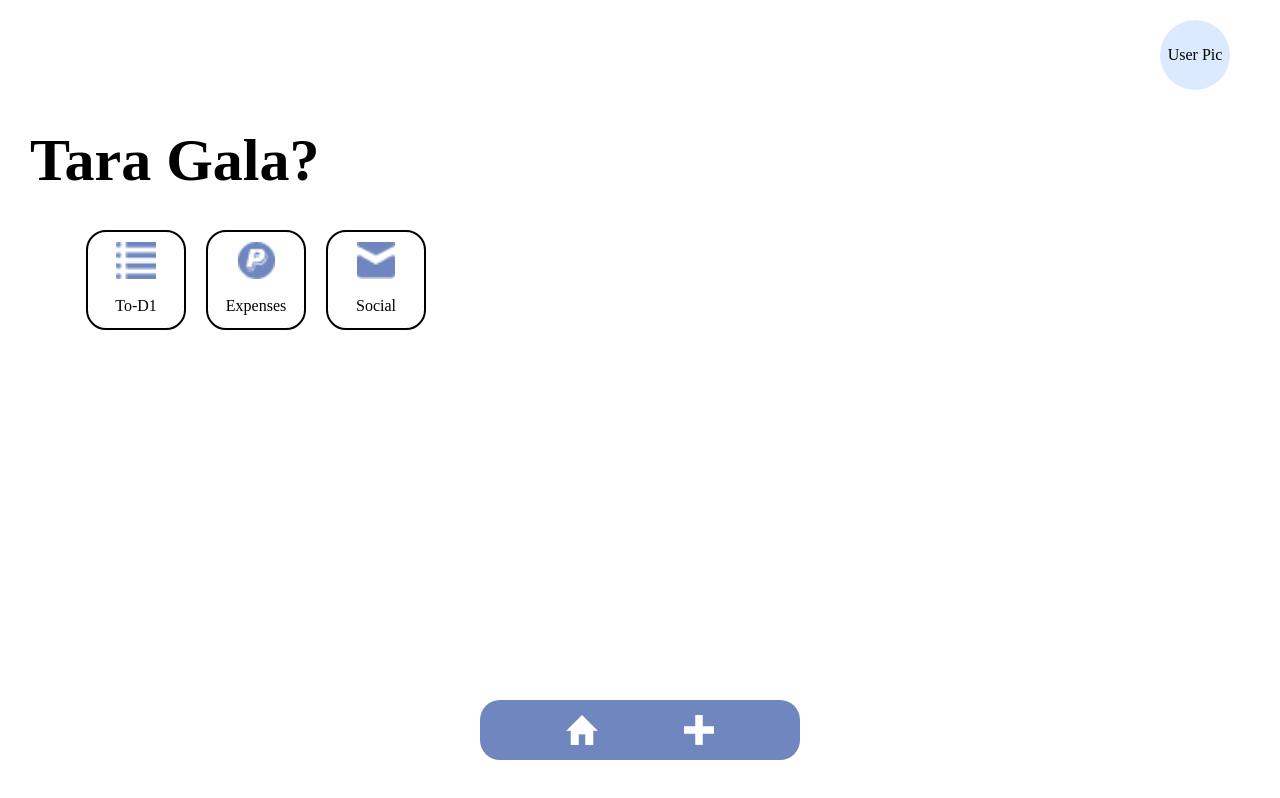
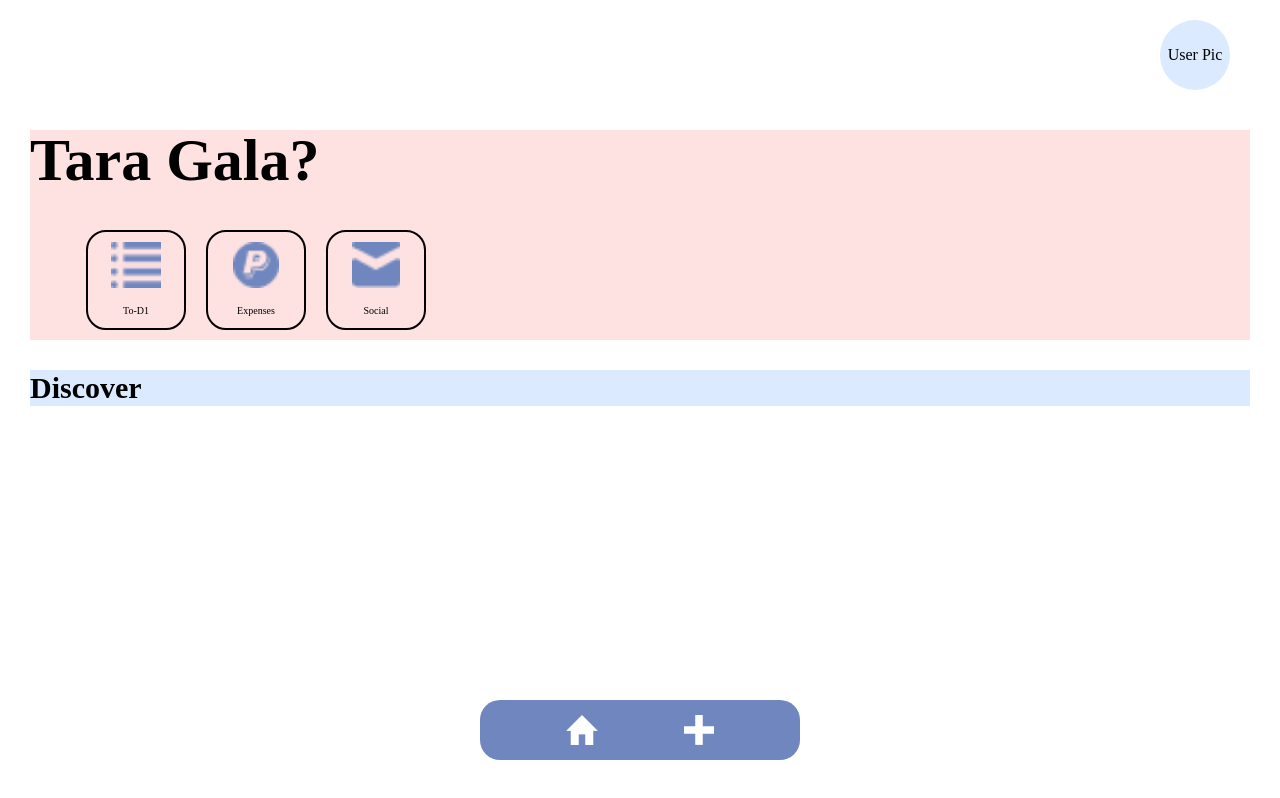
Before and after one commit to Ronn02/RaGala, a React (Create React App) app: page /home in a window 1280 px wide. Built offline with nearby package versions, Linux system fonts and the light colour scheme.

Commit message:
Update Home.jsx

```diff
--- a/src/components/Home.jsx
+++ b/src/components/Home.jsx
@@ -8,29 +8,38 @@ const Home = () => {
   return (
     <div name='home' className='w-full min-h-screen'>
       <div className='h-[100px] w-full top-0 flex justify-end'>
-
-      <div className='mr-[50px] mt-[20px] flex justify-center items-center rounded-full overflow-hidden bg-blue-100 h-[70px] w-[70px]'>
+        <div className='mr-[50px] mt-[20px] flex justify-center items-center rounded-full overflow-hidden bg-blue-100 h-[70px] w-[70px]'>
           <p className=''>User Pic</p>
         </div>
       </div>
 
-      <div className='m-[30px] '>
-        <h1 className='text-6xl font-bold'>Tara Gala?</h1>
+      <div className='m-[30px] bg-red-100'>
+        <h1 className='text-5xl sm:text-6xl font-bold'>Tara Gala?</h1>
 
-        <li className='list-none flex justify-start m-[30px]'>
-          <a href="/"><ul className='h-[100px] w-[100px] flex flex-col justify-center items-center m-[10px] p-[10px] border-black border-2 rounded-[20px]'>
-            <img src={ToDo} alt='' className='h-[50px] mb-[15px]' />
-            To-D1
-          </ul></a>
-          <a href="/"> <ul className='h-[100px] w-[100px] flex flex-col justify-center items-center m-[10px] p-[10px] border-black border-2 rounded-[20px]'>
-            <img src={Expenses} alt='' className='h-[50px] mb-[15px]' />
-            Expenses
-          </ul></a>
-          <a href="/"> <ul className='h-[100px] w-[100px] flex flex-col justify-center items-center m-[10px] p-[10px] border-black border-2 rounded-[20px]'>
-            <img src={Message} alt='' className='h-[50px] mb-[15px]' />
-            Social
-          </ul></a>
+        <li className='list-none flex justify-start m-[30px] '>
+          <a href="">
+            <ul className='h-[70px] w-[70px] sm:h-[100px] sm:w-[100px] flex flex-col justify-center items-center m-[2px] sm:m-[10px] p-[10px] border-black border-2 rounded-[20px] hover:bg-[#FBE470]'>
+              <img src={ToDo} alt='' className='h-[30px] sm:h-[50px] mb-[15px]' />
+              <p className='text-[10px] sm:text-[10px]'>To-D1</p>
+            </ul>
+          </a>
+          <a href="">
+            <ul className='h-[70px] w-[70px] sm:h-[100px] sm:w-[100px] flex flex-col justify-center items-center m-[2px] sm:m-[10px] p-[10px] border-black border-2 rounded-[20px] hover:bg-[#FBE470]'>
+              <img src={Expenses} alt='' className='h-[30px] sm:h-[50px] mb-[15px]' />
+              <p className='text-[10px] sm:text-[10px]'>Expenses</p>
+            </ul>
+          </a>
+          <a href="">
+            <ul className='h-[70px] w-[70px] sm:h-[100px] sm:w-[100px] flex flex-col justify-center items-center m-[2px] sm:m-[10px] p-[10px] border-black border-2 rounded-[20px] hover:bg-[#FBE470]'>
+              <img src={Message} alt='' className='h-[30px] sm:h-[50px] mb-[15px]' />
+              <p className='text-[10px] sm:text-[10px]'>Social</p>
+            </ul>
+          </a>
         </li>
+      </div>
+
+      <div className='m-[30px] bg-blue-100'>
+      <h1 className='text-2xl sm:text-3xl font-bold'>Discover</h1>
       </div>
 
       <Navbar />
```
